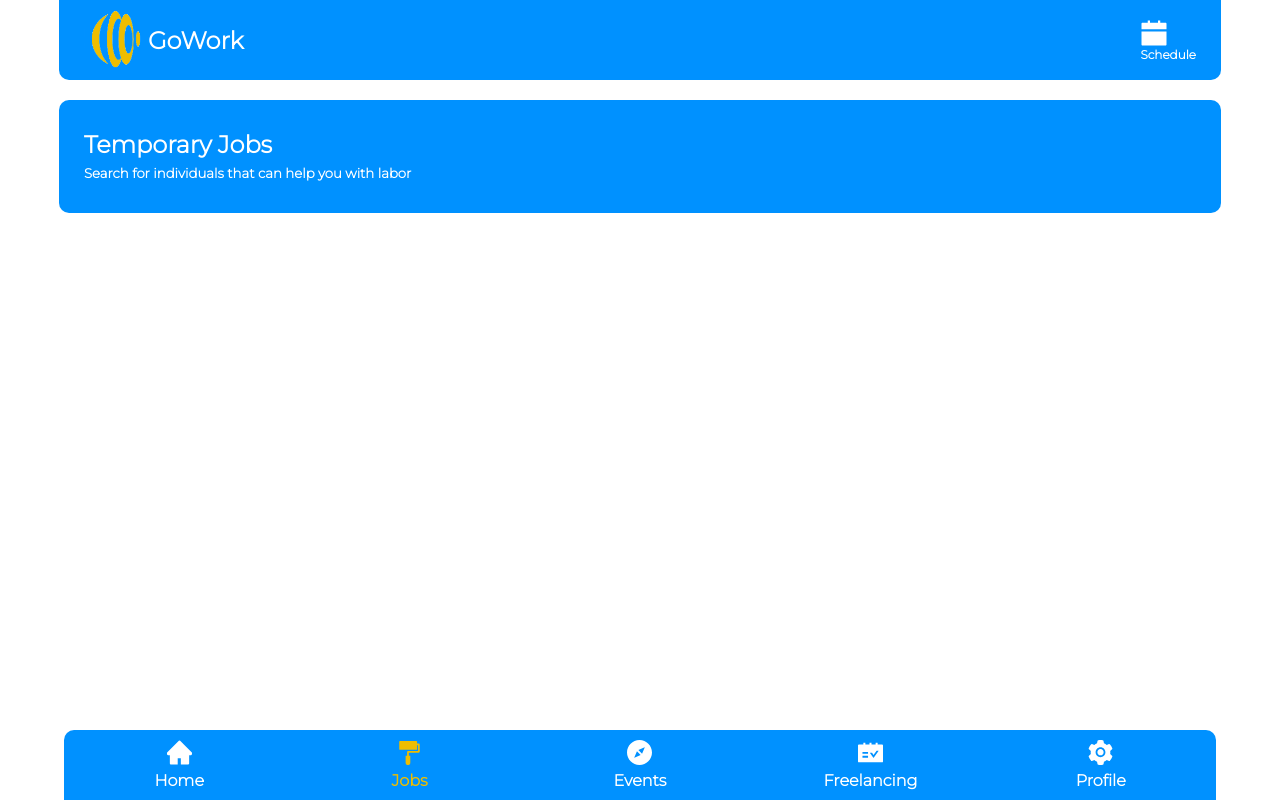
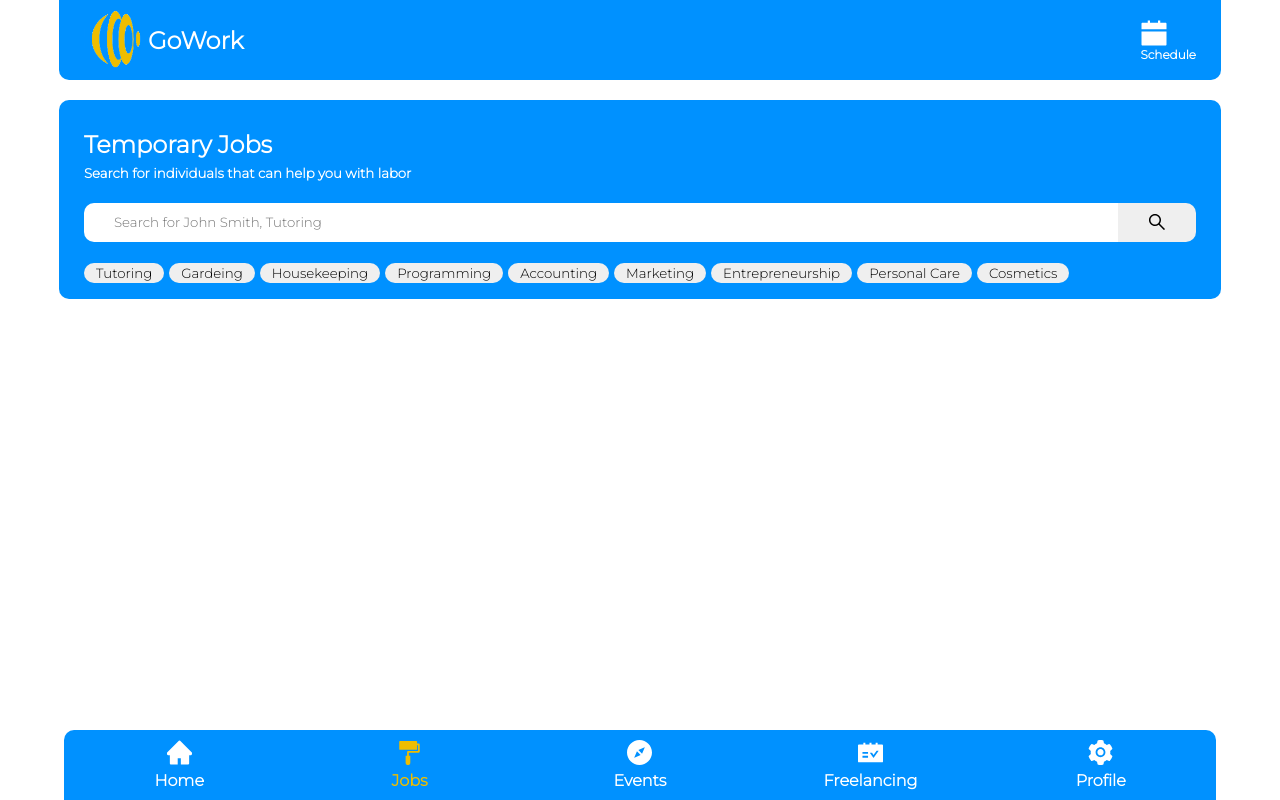
Before and after one commit to imagine-software-filip/gowork-frontend, a React (Create React App) app: page /tempjobs in a window 1280 px wide. Built offline with nearby package versions, Linux system fonts and the light colour scheme.

Commit message:
search bar

```diff
--- a/src/components/SearchBarJobs.js
+++ b/src/components/SearchBarJobs.js
@@ -1,5 +1,22 @@
 import React from "react";
 import styles from "./SearchBarJobs.module.css";
+import { SearchOutlined } from "@ant-design/icons";
+
+const dummyCategories = [
+  "Tutoring",
+  "Gardeing",
+  "Housekeeping",
+  "Programming",
+  "Accounting",
+  "Marketing",
+  "Entrepreneurship",
+  "Personal Care",
+  "Cosmetics"
+];
+
+const CatButton = (props) => {
+  return <button className={styles.catButton}>{props.title}</button>;
+};
 
 const SearchBarJobs = () => {
   return (
@@ -10,7 +27,9 @@ const SearchBarJobs = () => {
           placeholder="Search for John Smith, Tutoring"
           className={styles.searchInput}
         />
-        <button className={styles.searchButton}>Search</button>
+        <div>
+        <button className={styles.searchButton}><SearchOutlined style={{fontSize: 18}} /></button>
+        </div>
       </div>
       <div className={styles.filterContainer}>
         {dummyCategories.map((item) => (
--- a/src/components/SearchBarJobs.module.css
+++ b/src/components/SearchBarJobs.module.css
@@ -0,0 +1,55 @@
+
+.searchBarContainer {
+    display: flex;
+    justify-content: space-around;
+    padding-left: 20px;
+    padding-right: 20px;
+    margin-bottom: 20px;
+}
+
+.searchInput {
+    width: 100%;
+    padding: 10px 30px;
+    border-top-left-radius: 10px;
+    border-bottom-left-radius: 10px;
+    border: none;
+}
+
+.searchButton {
+    border-top-right-radius: 10px;
+    border-bottom-right-radius: 10px;
+    padding: 10px 30px;
+    border: none;
+}
+
+.filterContainer {
+    padding: 1px 20px;
+}
+
+.searchButton:hover {
+    background-color: #EDBD00;
+    transition: 0.3s;
+}
+
+.searchButton:active {
+    background-color: #cba201;
+    transition: 0.3s;
+}
+
+.catButton {
+    padding: 2px 12px;
+    border-radius: 10px;
+    margin-right: 5px;
+    margin-bottom: 5px;
+    border: none;
+}
+
+.catButton:hover {
+    background-color: #EDBD00;
+    transition: 0.3s;
+}
+
+.catButton:active {
+    background-color: #cba201;
+    transition: 0.3s;
+}
--- a/src/screens/TempJobsScreen.js
+++ b/src/screens/TempJobsScreen.js
@@ -1,18 +1,7 @@
-import React, { useState } from "react";
+import React from "react";
 import styles from "./TempJobsScreen.module.css";
+import SearchBarJobs from "../components/SearchBarJobs";
 
-const dummyCategories = [
-  "Tutoring",
-  "Gardeing",
-  "Housekeeping",
-  "Programming",
-  "Accounting",
-  "Marketing",
-];
-
-const CatButton = (props) => {
-  return <button className={styles.catButton}>{props.title}</button>;
-};
 
 const TempJobsScreen = () => {
   return (
@@ -24,7 +13,7 @@ const TempJobsScreen = () => {
         <h5 style={{ marginLeft: 20, marginTop: -14, paddingRight: 20 }}>
           Search for individuals that can help you with labor
         </h5>
-
+        <SearchBarJobs />
       </div>
     </div>
   );
--- a/src/screens/TempJobsScreen.module.css
+++ b/src/screens/TempJobsScreen.module.css
@@ -15,63 +15,3 @@
     background-color: #0091FF;
     color: #fff;
 }
-
-.searchBarContainer {
-    display: flex;
-    justify-content: space-around;
-    padding-left: 20px;
-    padding-right: 20px;
-    margin-bottom: 20px;
-}
-
-.searchInput {
-    width: 95%;
-    padding: 10px 30px;
-    border-top-left-radius: 10px;
-    border-bottom-left-radius: 10px;
-    border: none;
-}
-
-.searchButton {
-    border-top-right-radius: 10px;
-    border-bottom-right-radius: 10px;
-    padding: 10px 30px;
-    border: none;
-}
-
-.searchButton:hover {
-    background-color: #EDBD00;
-    transition: 0.3s;
-}
-
-.searchButton:active {
-    background-color: #cba201;
-    transition: 0.3s;
-}
-
-.filterContainer {
-    display: flex;
-    flex-direction: row;
-    justify-content: flex-start;
-    flex-wrap: wrap;
-    padding-left: 20px;
-    padding-right: 20px;
-}
-
-.catButton {
-    padding: 2px 12px;
-    border-radius: 10px;
-    margin-right: 5px;
-    margin-bottom: 5px;
-    border: none;
-}
-
-.catButton:hover {
-    background-color: #EDBD00;
-    transition: 0.3s;
-}
-
-.catButton:active {
-    background-color: #cba201;
-    transition: 0.3s;
-}
```
